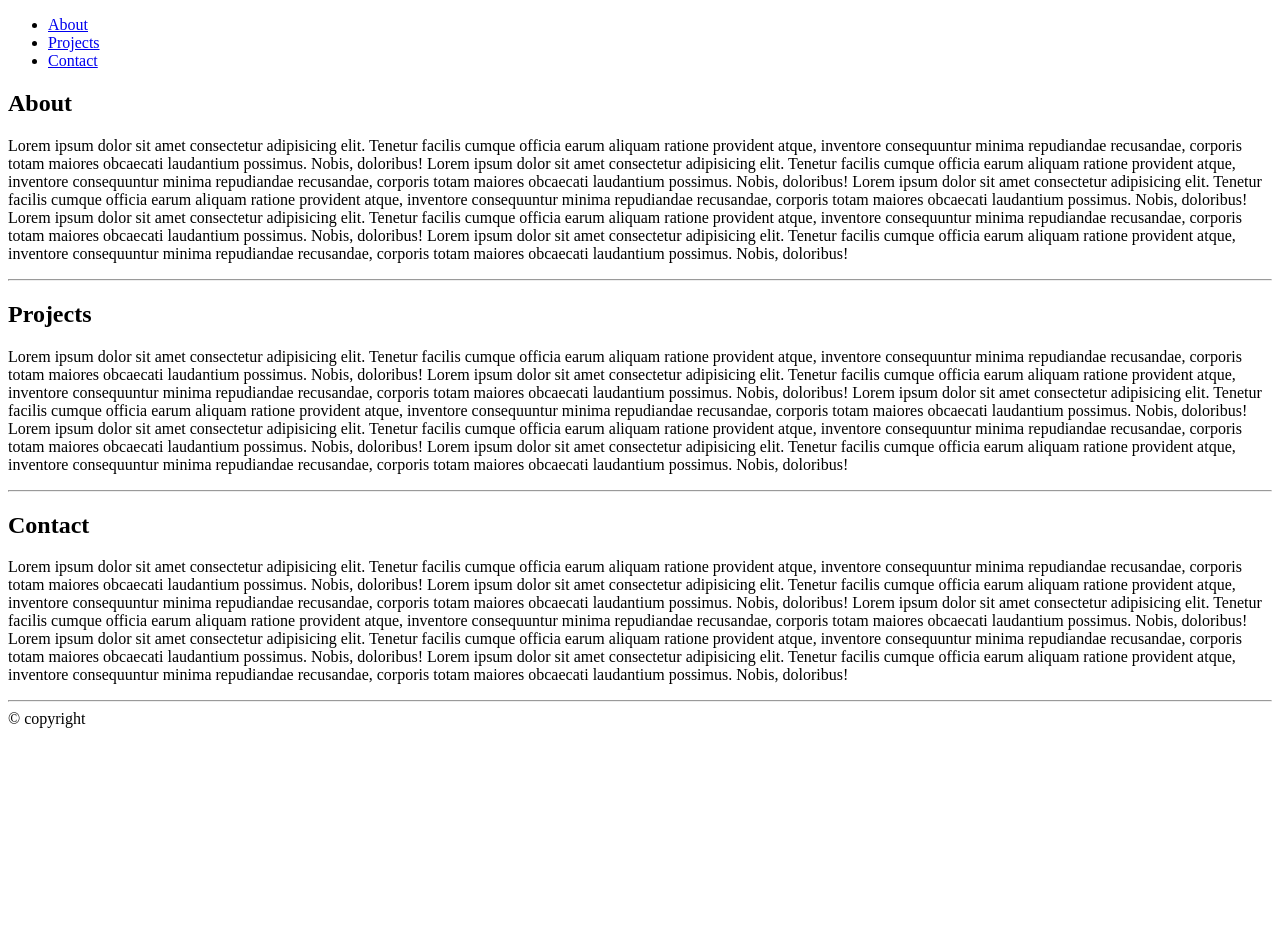
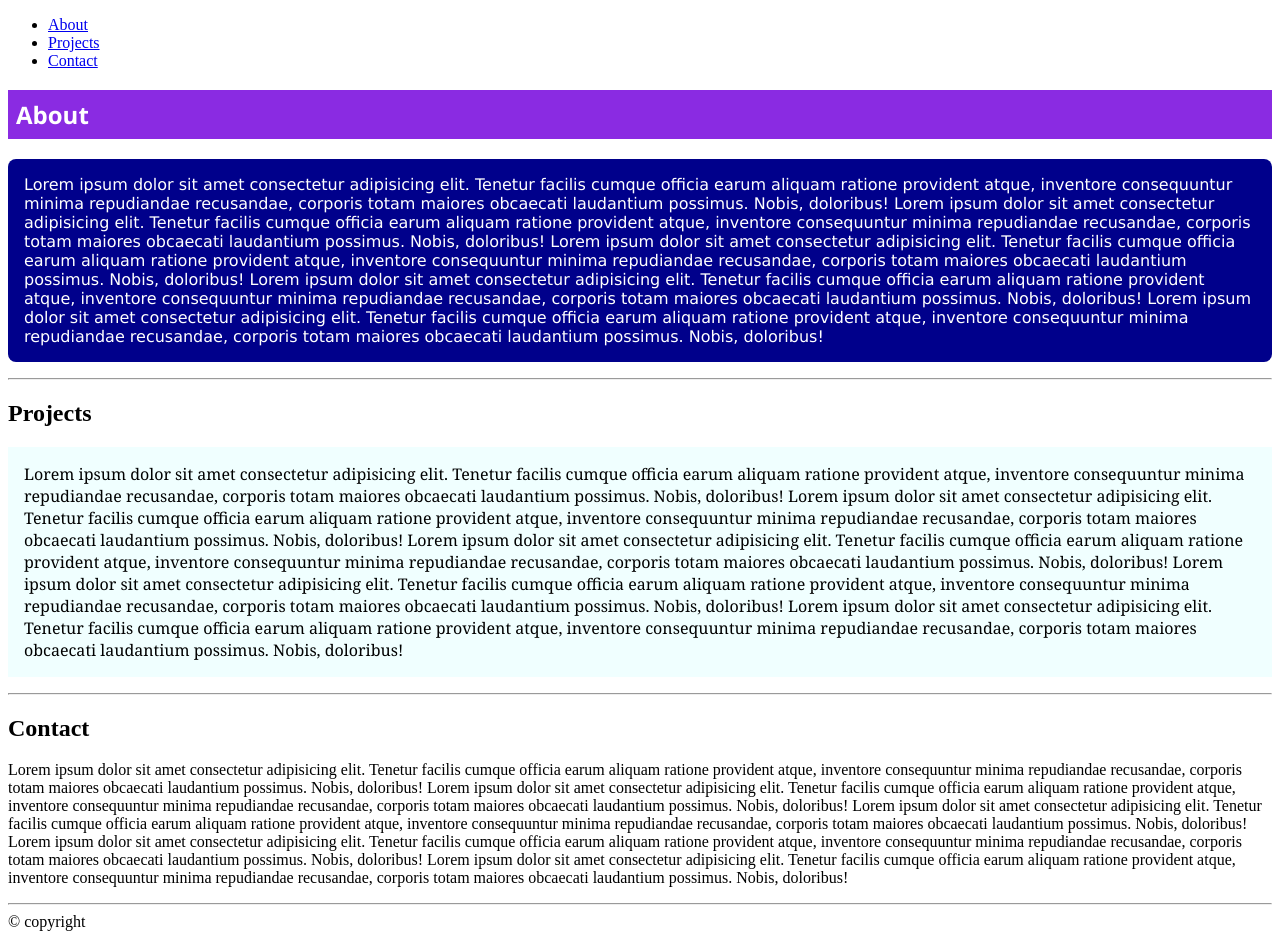
Before and after one commit to AbdullaAlHarun/portfolio2, a plain HTML site: page index.html in a window 1280 px wide. Before the commit the page ends 800 px from the top, so only its background shows below. Drawn offline with Linux system fonts and the light colour scheme.

Commit message:
change some css

```diff
--- a/index.html
+++ b/index.html
@@ -4,6 +4,7 @@
     <meta charset="UTF-8">
     <meta name="viewport" content="width=device-width, initial-scale=1.0">
     <title>:: My Portfolio</title>
+    <link rel="stylesheet" type="text/css" href="style.css">
 </head>
 
 <body>
@@ -32,8 +33,8 @@
 
    <main>
         <section id="about">
-            <h2>About</h2>
-            <p>
+            <h2 id="about-header">About</h2>
+            <p id="about-paragraph">
                 Lorem ipsum dolor sit amet consectetur adipisicing elit. Tenetur facilis cumque officia earum aliquam ratione provident atque, inventore consequuntur minima repudiandae recusandae, corporis totam maiores obcaecati laudantium possimus. Nobis, doloribus!
                 Lorem ipsum dolor sit amet consectetur adipisicing elit. Tenetur facilis cumque officia earum aliquam ratione provident atque, inventore consequuntur minima repudiandae recusandae, corporis totam maiores obcaecati laudantium possimus. Nobis, doloribus!
                 Lorem ipsum dolor sit amet consectetur adipisicing elit. Tenetur facilis cumque officia earum aliquam ratione provident atque, inventore consequuntur minima repudiandae recusandae, corporis totam maiores obcaecati laudantium possimus. Nobis, doloribus!
@@ -44,7 +45,7 @@
         <hr/>
         <section id="projects">
             <h2>Projects</h2>
-            <p>
+            <p class="projects-paragraph">
                 Lorem ipsum dolor sit amet consectetur adipisicing elit. Tenetur facilis cumque officia earum aliquam ratione provident atque, inventore consequuntur minima repudiandae recusandae, corporis totam maiores obcaecati laudantium possimus. Nobis, doloribus!
                 Lorem ipsum dolor sit amet consectetur adipisicing elit. Tenetur facilis cumque officia earum aliquam ratione provident atque, inventore consequuntur minima repudiandae recusandae, corporis totam maiores obcaecati laudantium possimus. Nobis, doloribus!
                 Lorem ipsum dolor sit amet consectetur adipisicing elit. Tenetur facilis cumque officia earum aliquam ratione provident atque, inventore consequuntur minima repudiandae recusandae, corporis totam maiores obcaecati laudantium possimus. Nobis, doloribus!
--- /dev/null
+++ b/style.css
@@ -0,0 +1,21 @@
+#about-paragraph {
+    background-color: darkblue;
+    color:white;
+    padding:16px;
+    border-radius:8px;
+    font-family: Verdana, Geneva, Tahoma, sans-serif;
+}
+
+.projects-paragraph {
+    background-color: azure;
+    color:black;
+    padding:16px;
+    font-family: Georgia;
+}
+
+#about-header {
+    color:white;
+    padding:8px;
+    font-family: Segoe UI;
+    background-color: blueviolet;
+}
```
Lines whose indentation alone changed are shown as unchanged.
